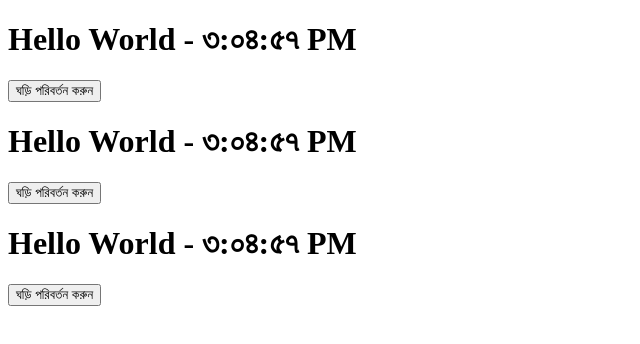
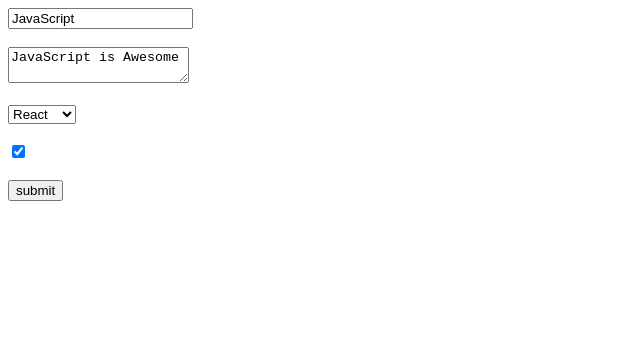
Before and after one commit to sadid369/myreact, a React (Create React App) app: page / in a window 1280 px wide. Shown: the top 344 px of the page, without its empty margins (0-640 px from the left). Built offline with nearby package versions, Linux system fonts and the light colour scheme.

Commit message:
@29/01/2023

```diff
--- a/src/App.js
+++ b/src/App.js
@@ -1,11 +1,12 @@
-import ClockList from "./components/ClockList";
+// import ClockList from "./components/ClockList";
+import Form from "./components/Form";
 
 function App() {
   console.log("App component render");
-  const quantities = [1, 2, 3];
+
   return (
     <div>
-      <ClockList quantities={quantities} />
+      <Form />
     </div>
   );
 }
--- /dev/null
+++ b/src/components/Form.js
@@ -0,0 +1,74 @@
+import React from "react";
+
+export default class Form extends React.Component {
+  state = {
+    title: "JavaScript",
+    text: "JavaScript is Awesome",
+    library: "React",
+    isAwesome: true,
+  };
+  handleChange = (e) => {
+    if (e.target.type === "text") {
+      this.setState({
+        title: e.target.value,
+      });
+    } else if (e.target.type === "textarea") {
+      this.setState({
+        text: e.target.value,
+      });
+    } else if (e.target.type === "select-one") {
+      this.setState({
+        library: e.target.value,
+      });
+    } else if (e.target.type === "checkbox") {
+      this.setState({
+        isAwesome: e.target.checked,
+      });
+    } else {
+      console.log("nothing here");
+    }
+  };
+  submitHandler = (e) => {
+    const { title, text, library, isAwesome } = this.state;
+    e.preventDefault();
+    console.log(title, text, library, isAwesome);
+  };
+  render() {
+    const { title, text, library, isAwesome } = this.state;
+    return (
+      <div>
+        <form onSubmit={this.submitHandler}>
+          <input
+            type="text"
+            placeholder="Enter title"
+            value={title}
+            onChange={this.handleChange}
+          />
+          <br></br>
+          <br></br>
+          <textarea
+            name="text"
+            value={text}
+            onChange={this.handleChange}
+          ></textarea>
+          <br></br>
+          <br></br>
+          <select value={library} onChange={this.handleChange}>
+            <option value="REact">React</option>
+            <option value="Angular">Angular</option>
+          </select>
+          <br></br>
+          <br></br>
+          <input
+            type="checkbox"
+            checked={isAwesome}
+            onChange={this.handleChange}
+          ></input>
+          <br></br>
+          <br></br>
+          <input type="submit" value="submit"></input>
+        </form>
+      </div>
+    );
+  }
+}
```
